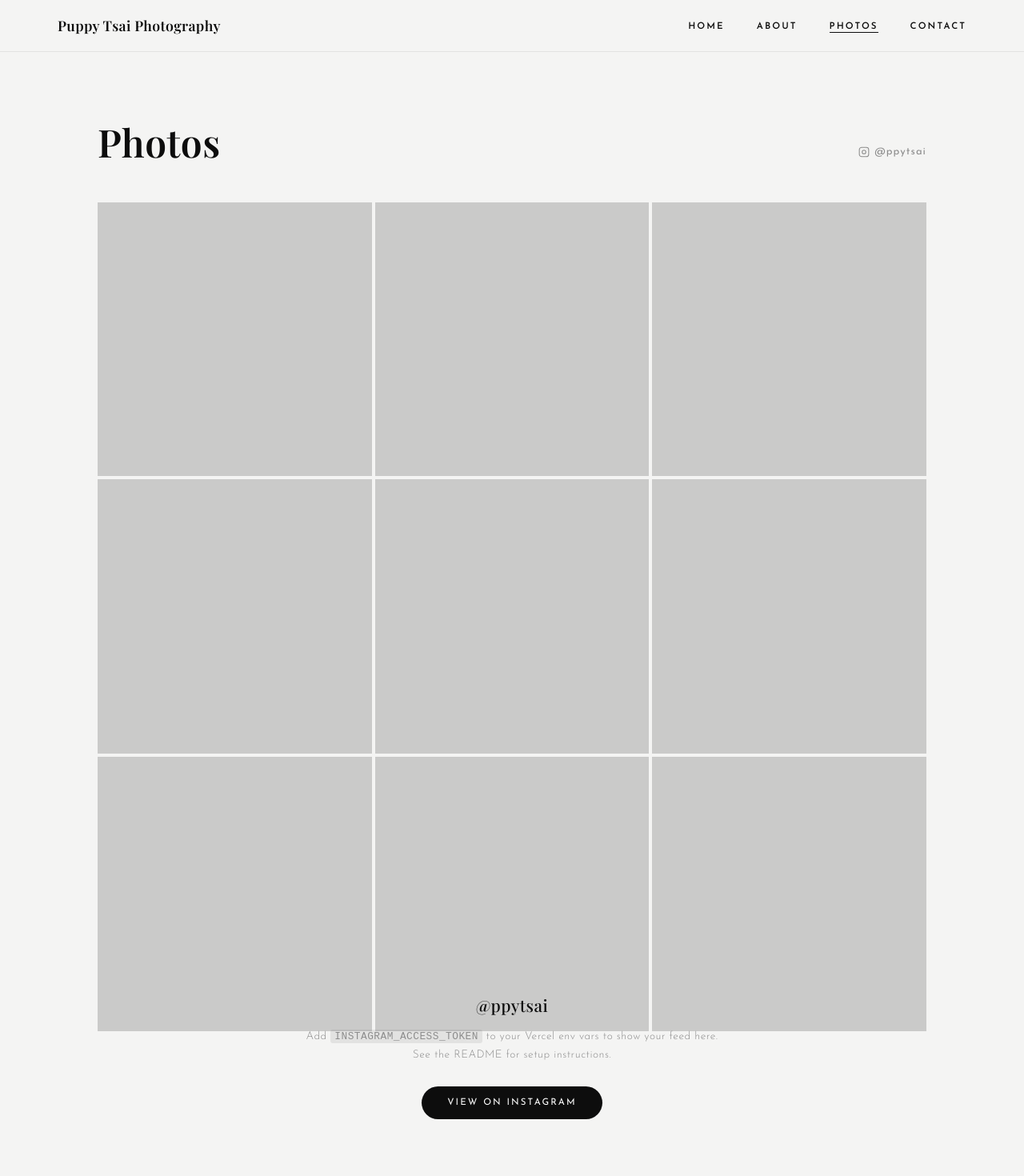
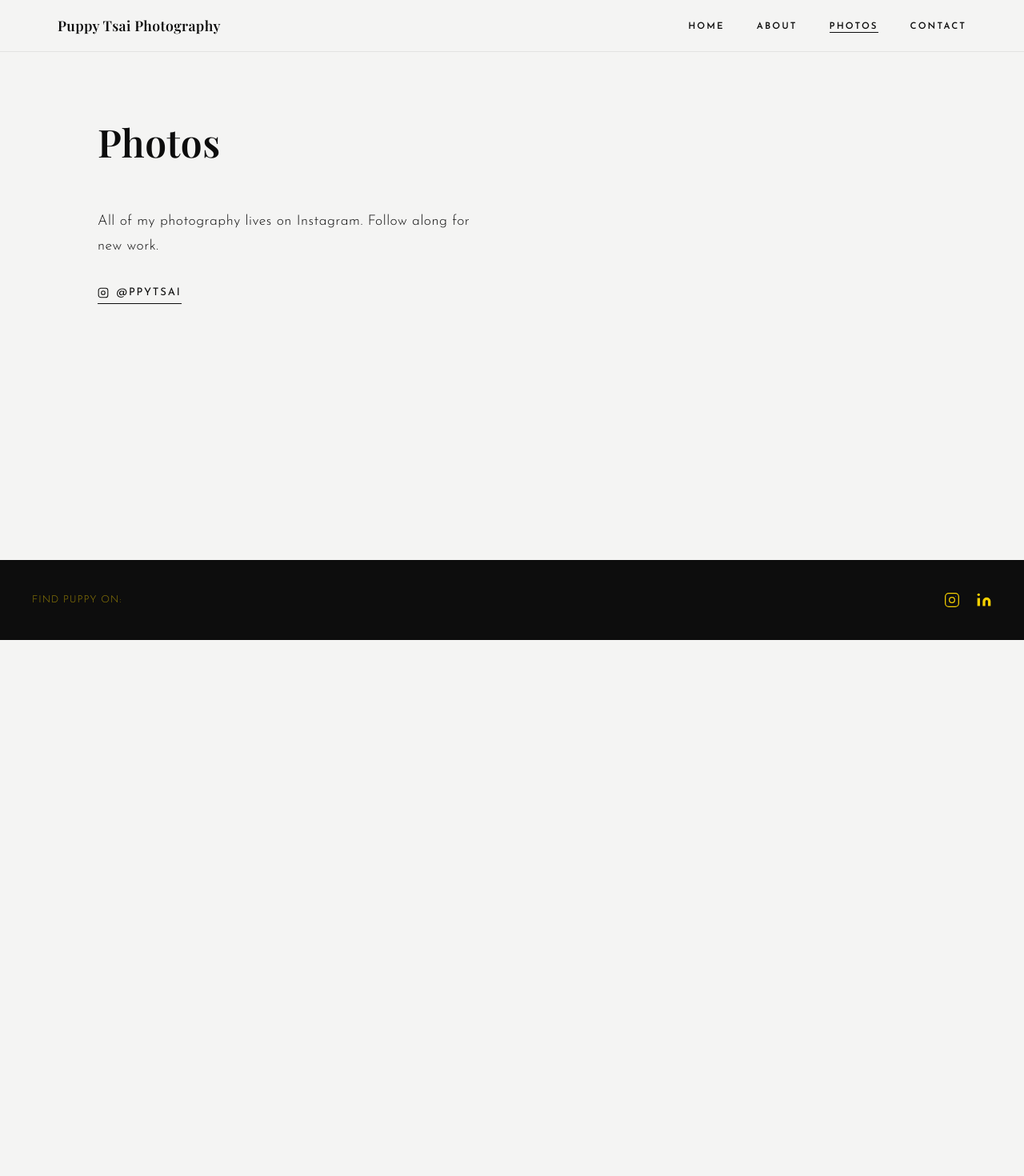
Before and after one commit to ppytsai/Puppy-Site, a Next.js app: page /photos in a window 1280 px wide. Shown: the top 1470 px of the page at 80% size. After the commit the page ends 800 px from the top, so only its background shows below. Built offline with nearby package versions, Linux system fonts and the light colour scheme.

Commit message:
Simplify Photos page to Instagram link
Co-Authored-By: Claude Sonnet 4.6 <noreply@anthropic.com>

```diff
--- a/src/app/photos/page.tsx
+++ b/src/app/photos/page.tsx
@@ -1,42 +1,10 @@
-import Image from 'next/image';
 import Navbar from '@/components/Navbar';
 import Footer from '@/components/Footer';
 
 const IG_HANDLE = 'ppytsai';
 const IG_URL = `https://www.instagram.com/${IG_HANDLE}`;
 
-interface IgPost {
-  id: string;
-  media_type: 'IMAGE' | 'VIDEO' | 'CAROUSEL_ALBUM';
-  media_url: string;
-  thumbnail_url?: string;
-  permalink: string;
-  caption?: string;
-}
-
-async function fetchInstagramPosts(): Promise<IgPost[]> {
-  const token = process.env.INSTAGRAM_ACCESS_TOKEN;
-  if (!token) return [];
-
-  try {
-    const res = await fetch(
-      `https://graph.instagram.com/me/media?fields=id,media_type,media_url,thumbnail_url,permalink,caption&limit=24&access_token=${token}`,
-      { next: { revalidate: 3600 } }
-    );
-    if (!res.ok) return [];
-    const data = await res.json();
-    return (data.data as IgPost[]).filter(
-      (p) => p.media_type === 'IMAGE' || p.media_type === 'CAROUSEL_ALBUM'
-    );
-  } catch {
-    return [];
-  }
-}
-
-export default async function Photos() {
-  const posts = await fetchInstagramPosts();
-  const hasToken = !!process.env.INSTAGRAM_ACCESS_TOKEN;
-
+export default function Photos() {
   return (
     <>
       <Navbar bgColor="var(--cream)" />
@@ -57,7 +25,7 @@ export default async function Photos() {
               justifyContent: 'space-between',
               flexWrap: 'wrap',
               gap: '1rem',
-              marginBottom: '2.5rem',
+              marginBottom: '3rem',
             }}
           >
             <h1
@@ -72,23 +40,52 @@ export default async function Photos() {
             >
               Photos
             </h1>
+          </div>
+
+          {/* Instagram CTA */}
+          <div
+            className="animate-fade-up delay-200"
+            style={{
+              display: 'flex',
+              flexDirection: 'column',
+              alignItems: 'flex-start',
+              gap: '2rem',
+            }}
+          >
+            <p
+              style={{
+                fontFamily: 'var(--font-body)',
+                fontWeight: 300,
+                fontSize: 'clamp(0.95rem, 1.5vw, 1.1rem)',
+                lineHeight: 1.8,
+                color: 'var(--black)',
+                maxWidth: '480px',
+                margin: 0,
+              }}
+            >
+              All of my photography lives on Instagram. Follow along for new work.
+            </p>
+
             <a
               href={IG_URL}
               target="_blank"
               rel="noopener noreferrer"
-              className="animate-fade-up delay-200"
               style={{
+                display: 'inline-flex',
+                alignItems: 'center',
+                gap: '0.6rem',
                 fontFamily: 'var(--font-body)',
                 fontWeight: 400,
                 fontSize: '0.82rem',
-                letterSpacing: '0.08em',
-                color: 'var(--gray)',
+                letterSpacing: '0.14em',
+                textTransform: 'uppercase',
+                color: 'var(--black)',
                 textDecoration: 'none',
-                display: 'flex',
-                alignItems: 'center',
-                gap: '0.4rem',
-                transition: 'color 0.2s ease',
+                borderBottom: '1px solid var(--black)',
+                paddingBottom: '3px',
+                transition: 'opacity 0.2s ease',
               }}
+              className="ig-link"
             >
               <svg width="14" height="14" viewBox="0 0 24 24" fill="none" stroke="currentColor" strokeWidth="1.8" strokeLinecap="round" strokeLinejoin="round">
                 <rect x="2" y="2" width="20" height="20" rx="5" ry="5"/>
@@ -98,130 +95,13 @@ export default async function Photos() {
               @{IG_HANDLE}
             </a>
           </div>
-
-          {/* Grid */}
-          {posts.length > 0 ? (
-            <div
-              className="animate-fade-in delay-300"
-              style={{
-                display: 'grid',
-                gridTemplateColumns: 'repeat(3, 1fr)',
-                gap: '4px',
-              }}
-            >
-              {posts.map((post) => (
-                <a
-                  key={post.id}
-                  href={post.permalink}
-                  target="_blank"
-                  rel="noopener noreferrer"
-                  style={{
-                    display: 'block',
-                    position: 'relative',
-                    aspectRatio: '1',
-                    overflow: 'hidden',
-                    backgroundColor: 'rgba(13,13,13,0.06)',
-                  }}
-                  className="ig-post"
-                >
-                  <Image
-                    src={post.media_url}
-                    alt={post.caption?.substring(0, 120) || 'Instagram photo'}
-                    fill
-                    sizes="(max-width: 768px) 33vw, 360px"
-                    style={{ objectFit: 'cover', transition: 'transform 0.4s ease' }}
-                    className="ig-img"
-                    unoptimized
-                  />
-                </a>
-              ))}
-            </div>
-          ) : (
-            /* Placeholder shown when no token is configured */
-            <div className="animate-fade-in delay-300">
-              {/* Placeholder grid */}
-              <div
-                style={{
-                  display: 'grid',
-                  gridTemplateColumns: 'repeat(3, 1fr)',
-                  gap: '4px',
-                  marginBottom: '3rem',
-                  opacity: 0.18,
-                  pointerEvents: 'none',
-                }}
-              >
-                {Array.from({ length: 9 }).map((_, i) => (
-                  <div
-                    key={i}
-                    style={{
-                      aspectRatio: '1',
-                      backgroundColor: 'var(--black)',
-                    }}
-                  />
-                ))}
-              </div>
-
-              {!hasToken && (
-                <div
-                  style={{
-                    textAlign: 'center',
-                    padding: '0 1rem',
-                    marginTop: '-6rem',
-                    position: 'relative',
-                    zIndex: 1,
-                  }}
-                >
-                  <p
-                    style={{
-                      fontFamily: 'var(--font-display)',
-                      fontSize: '1.3rem',
-                      fontWeight: 500,
-                      color: 'var(--black)',
-                      marginBottom: '0.75rem',
-                    }}
-                  >
-                    @{IG_HANDLE}
-                  </p>
-                  <p
-                    style={{
-                      fontFamily: 'var(--font-body)',
-                      fontWeight: 300,
-                      fontSize: '0.85rem',
-                      color: 'var(--gray)',
-                      marginBottom: '1.75rem',
-                      lineHeight: 1.7,
-                    }}
-                  >
-                    Add <code style={{ fontFamily: 'monospace', fontSize: '0.8rem', background: 'rgba(13,13,13,0.07)', padding: '1px 5px', borderRadius: '3px' }}>INSTAGRAM_ACCESS_TOKEN</code> to your Vercel env vars to show your feed here.
-                    <br />
-                    See the README for setup instructions.
-                  </p>
-                  <a
-                    href={IG_URL}
-                    target="_blank"
-                    rel="noopener noreferrer"
-                    className="btn-primary"
-                  >
-                    View on Instagram
-                  </a>
-                </div>
-              )}
-            </div>
-          )}
         </section>
       </main>
 
       <Footer />
 
       <style>{`
-        .ig-post:hover .ig-img {
-          transform: scale(1.04);
-        }
-        @media (max-width: 480px) {
-          .ig-post:hover .ig-img {
-            transform: none;
-          }
-        }
+        .ig-link:hover { opacity: 0.55; }
       `}</style>
     </>
   );
```
